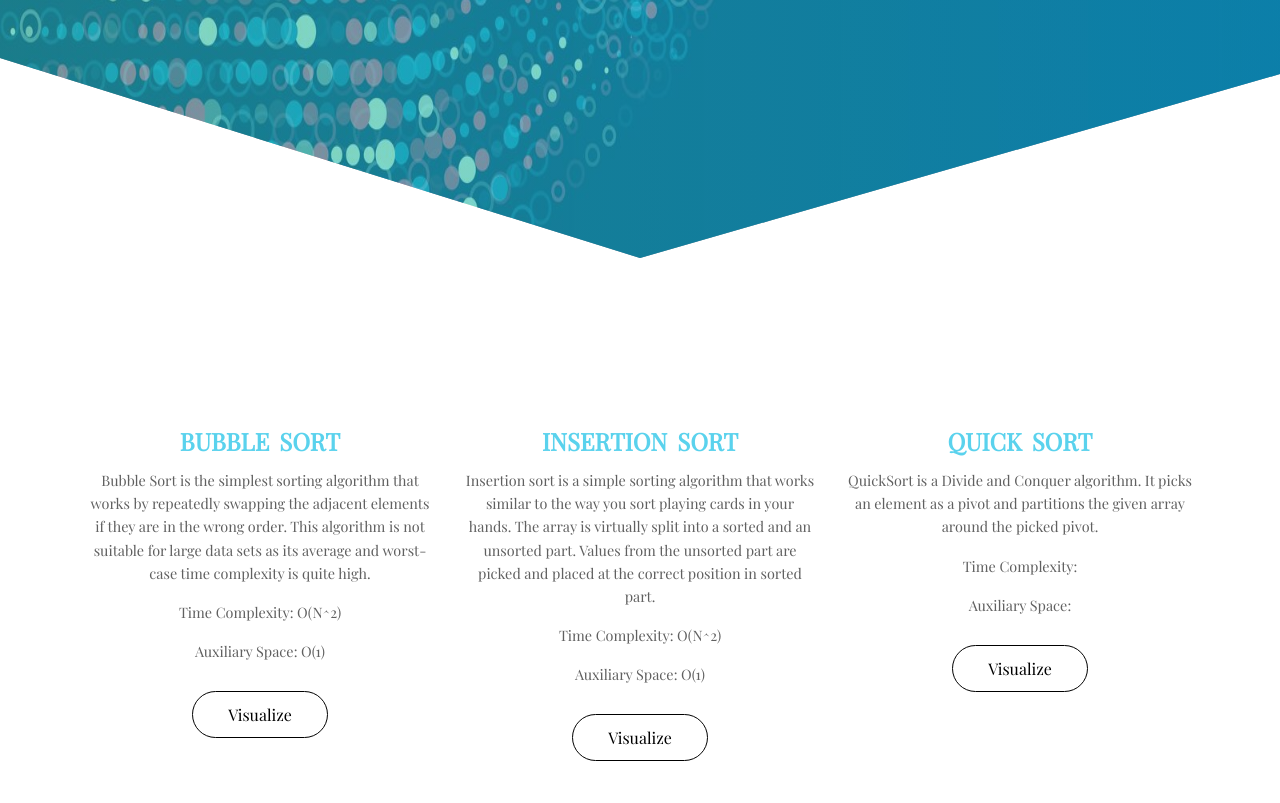
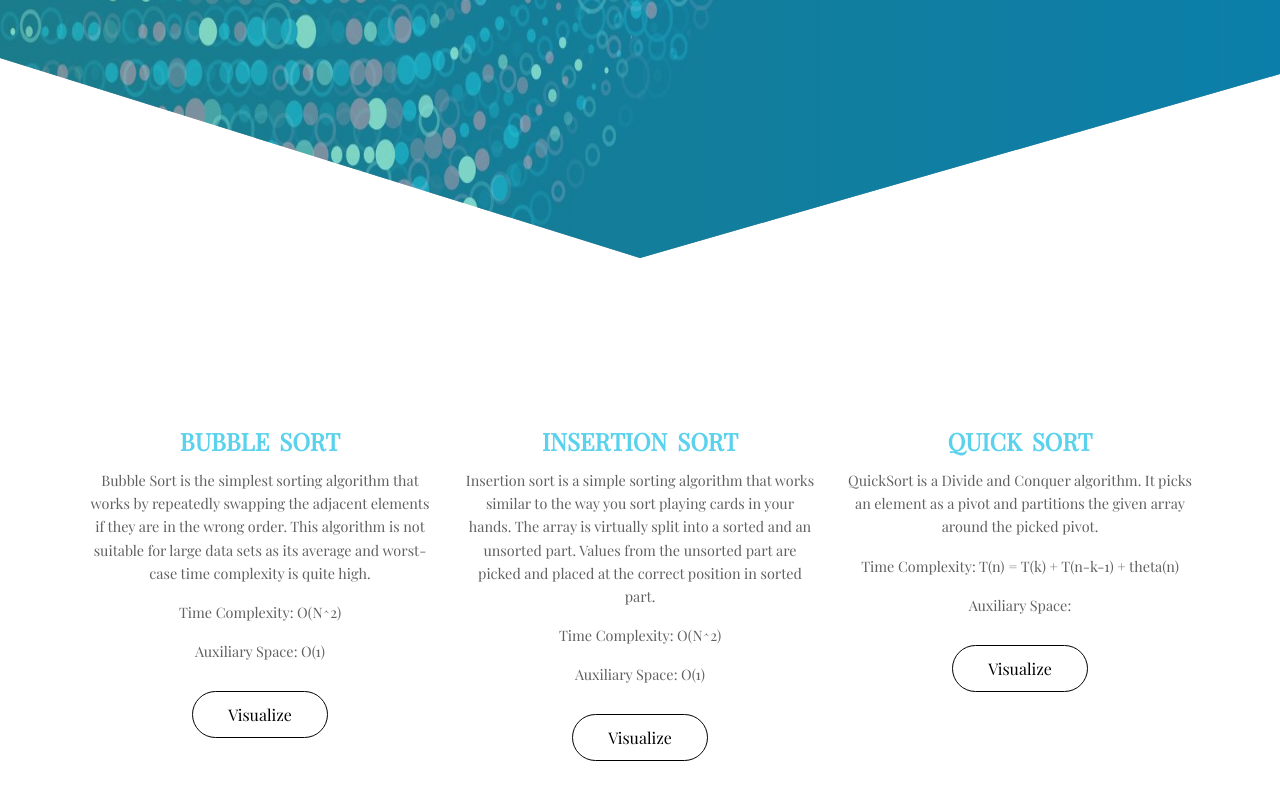
Before and after one commit to BhumiChaudhary04/Sorting-Visualizer-Website, a plain HTML site: page index.html in a window 1280 px wide. Shown: the part 542-1345 px from the top of the page. Drawn offline with nearby package versions, Linux system fonts and the light colour scheme.

Commit message:
Update index.html

```diff
--- a/index.html
+++ b/index.html
@@ -93,7 +93,7 @@
                 <h2> QUICK SORT </h2>
                 <p> QuickSort is a Divide and Conquer algorithm. It picks an element as a pivot and partitions
                   the given array around the picked pivot.
-                  <p>Time Complexity: </p>
+                  <p>Time Complexity: T(n) = T(k) + T(n-k-1) + theta(n) </p>
                   <p> Auxiliary Space: </p>
                   <br>
             <a href="Quick.html" > Visualize </a>
```
